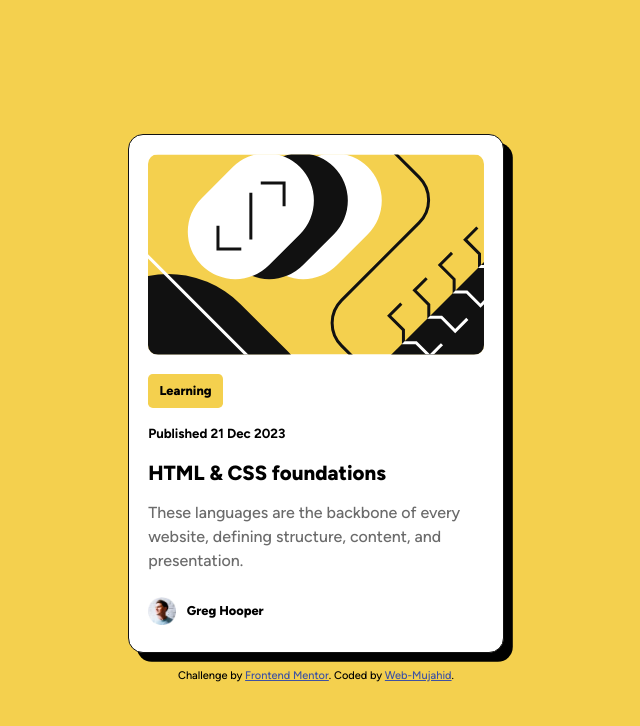
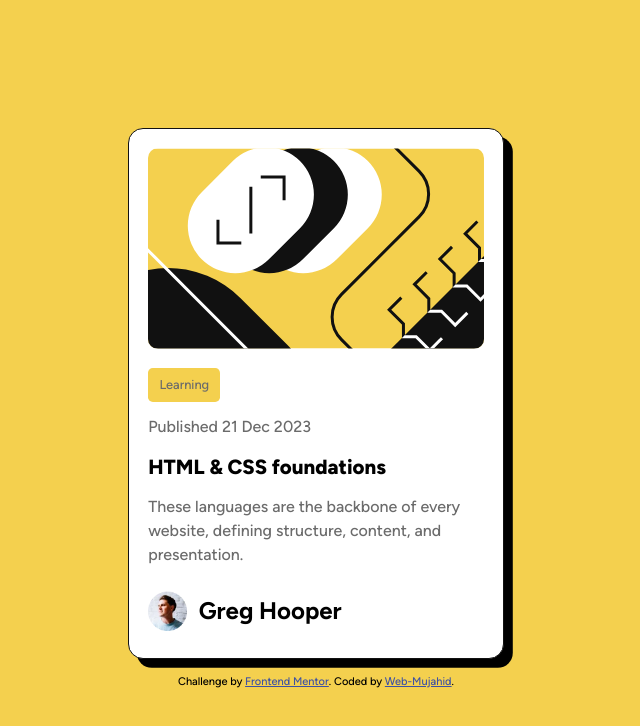
Before and after one commit to Abdulgafar-Riro/blog-preview-card, a plain HTML site: page blog-preview-card-main/index.html in a window 1280 px wide. Shown: the whole page, without its empty margins (324-964 px from the left). Drawn offline with Linux system fonts and the light colour scheme.

Commit message:
Update index.html

```diff
--- a/blog-preview-card-main/index.html
+++ b/blog-preview-card-main/index.html
@@ -9,7 +9,6 @@
     <link rel="stylesheet" href="styles.css">
     <title>Frontend Mentor | Blog preview card</title>
 
-    <!-- Feel free to remove these styles or customise in your own stylesheet 👍 -->
     <style>
       .attribution { font-size: 11px; text-align: center; }
       .attribution a { color: hsl(228, 45%, 44%); }
@@ -19,15 +18,15 @@
     <main class="main-container">
       <section class="blog-container">
         <img src="assets/images/illustration-article.svg" alt="image illustrating the article's content">
-        <h3 class="title">Learning</h3>
-        <h5>Published 21 Dec 2023</h5>
+        <p class="title">Learning</p>
+        <p class="date">Published 21 Dec 2023</p>
         <h1 class="header">HTML & CSS foundations</h1>
         <p>These languages are the backbone of every website, defining structure, content, and presentation.</p>
 
         <!--Author section-->
         <section class="author-section">
           <img src="assets/images/image-avatar.webp" alt="image of the author Greg Hooper">
-          <h3>Greg Hooper</h3>
+          <h2>Greg Hooper</h2>
         </section>
       </section>
       <footer class="attribution">
```
